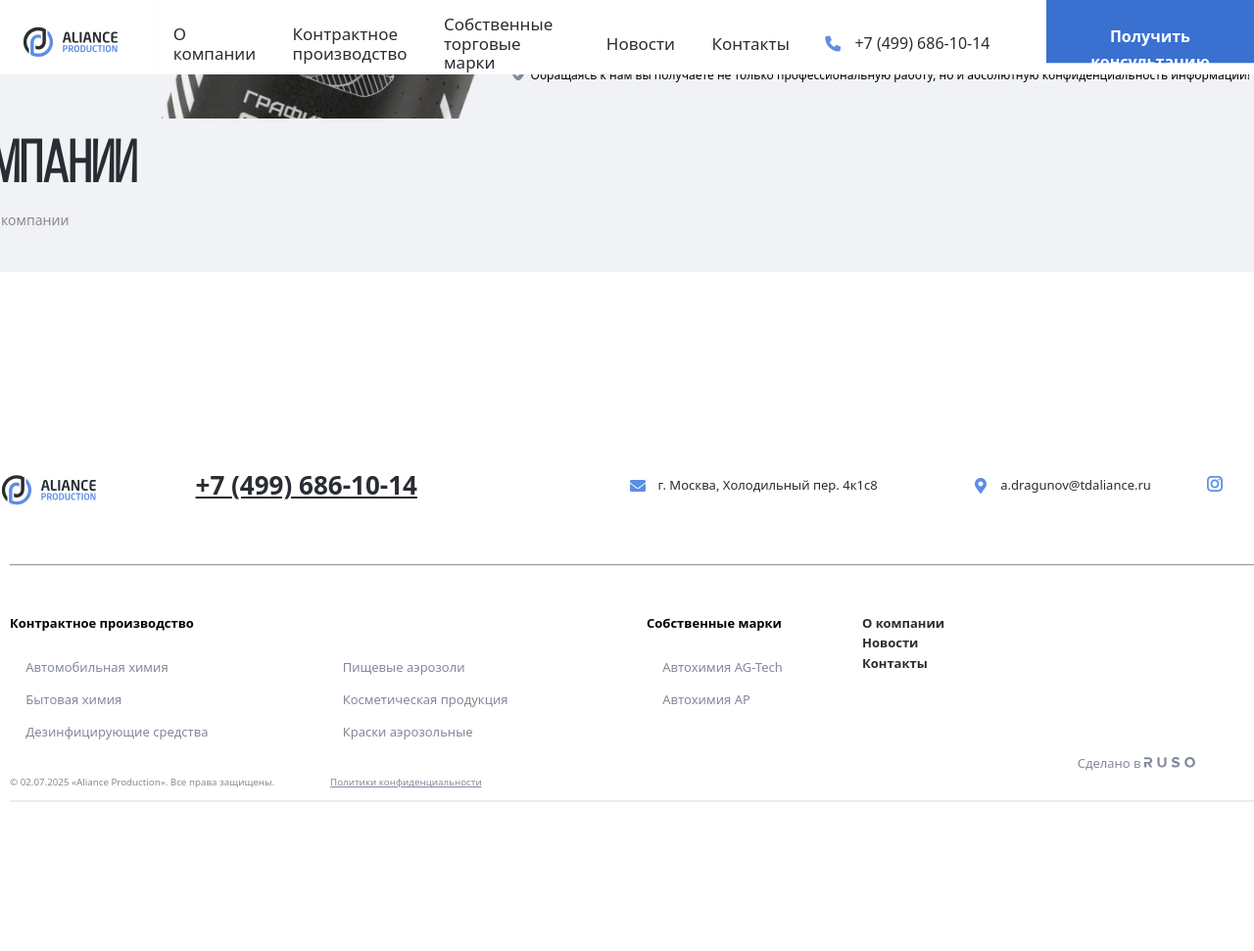
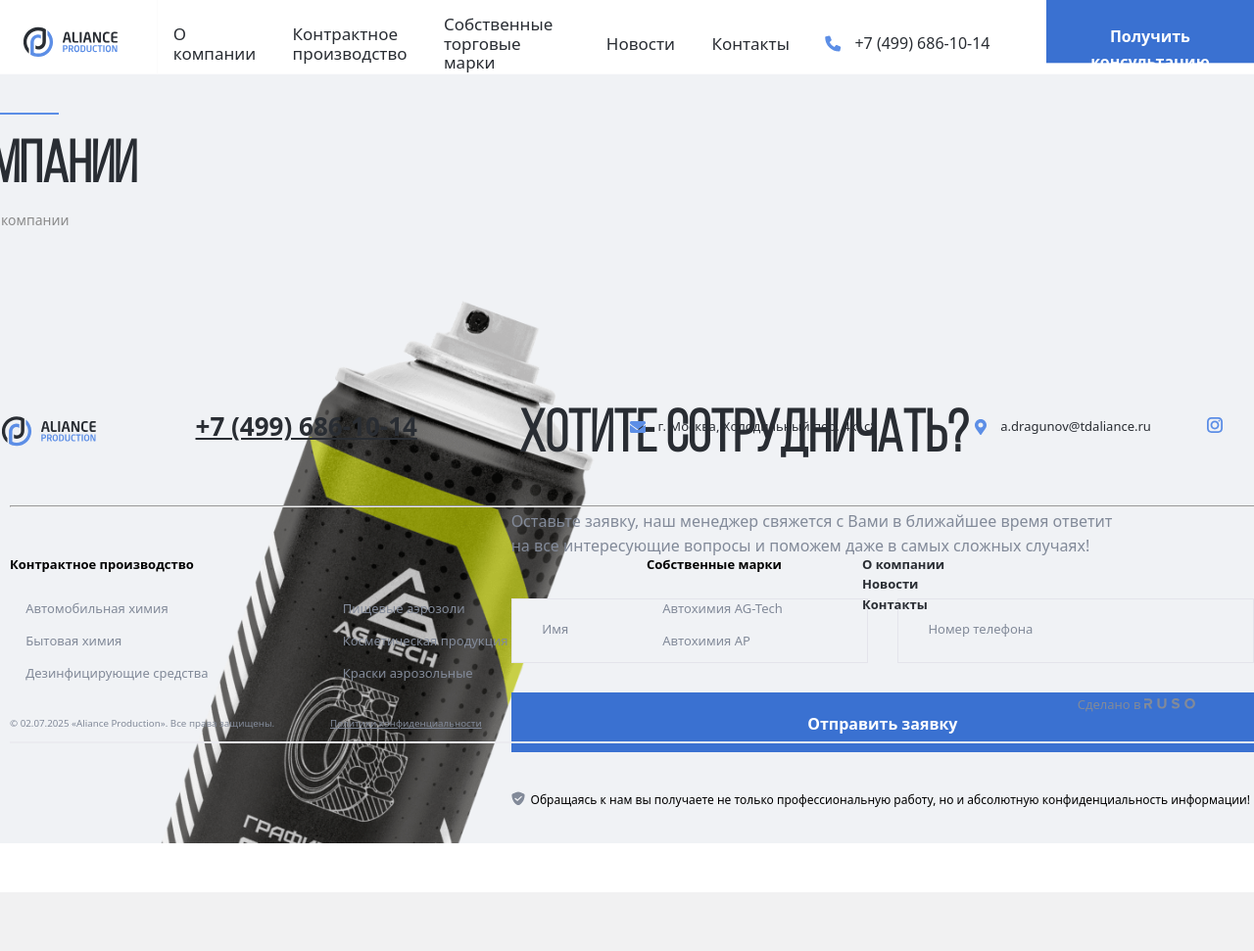
Before and after one commit to 0hz0-code/Aliance-project, a PHP site: page /about.php in a window 1280 px wide; the page is wider, and only the part inside the window is pictured. Shown: that part at 98% size. After the commit the page ends 911 px from the top of that part, so only its background shows below. Run offline with PHP 8.4, Linux system fonts and the light colour scheme; some web fonts are replaced.

Commit message:
Add files via upload

```diff
--- /dev/null
+++ b/contacts.php
@@ -0,0 +1,4 @@
+   <?php
+    $page_title = 'Контакты';
+    include_once('header-page.php');?>
+    <?php include_once('footer.php');?>
--- a/css/style.css
+++ b/css/style.css
@@ -72,10 +72,10 @@ body {
 
 .page-header {
     background-color: #F0F2F5;
-    padding: 60px 0;
+    padding: 30px 0;
     text-align: left;
     position: relative;
-    transform: translate(0px, 20px);
+    transform: translate(0px, 50px);
   }
 
 .page-header .seporator {
@@ -773,7 +773,7 @@ body {
     padding-top: 150px;
     margin-top: 100px;
     padding-bottom: 0px;
-    transform: translateY(-850px);
+    transform: translateY(-50px);
 }
 
 
@@ -1043,7 +1043,7 @@ body {
 }
 
 .footer {
-    transform: translate(0px, -800px);
+    transform: translate(0px, -90px);
 }
 
 .modal {
--- a/header-page.php
+++ b/header-page.php
@@ -98,8 +98,8 @@
             <li class="header-nav-item"><a href="./about.php" class="header-nav-link">О компании</a></li>
             <li class="header-nav-item"><a href="./contracts.php" class="header-nav-link">Контрактное производство</a></li>
             <li class="header-nav-item"><a href="./trademarks.php" class="header-nav-link">Собственные торговые марки</a></li>
-            <li class="header-nav-item"><a href="#" class="header-nav-link">Новости</a></li>
-            <li class="header-nav-item"><a href="#" class="header-nav-link">Контакты</a></li>
+            <li class="header-nav-item"><a href="./news.php" class="header-nav-link">Новости</a></li>
+            <li class="header-nav-item"><a href="./contacts.php" class="header-nav-link">Контакты</a></li>
         </ul>
         <div class="header-phone">
             <svg class="phone-icon" width="24" height="24">
--- a/index.php
+++ b/index.php
@@ -289,7 +289,7 @@
         </div>
     </section>
 
-    <?php $block_title = "собственные торговые марки" include_once('./template-parts/trademarks-block.php')?>
+    <?php include_once('./template-parts/trademarks-block.php')?>
     <section class="section founder">
         <img src="img/founder.svg" alt="founder" class="founder-photo">
         <div class="container">
--- /dev/null
+++ b/news.php
@@ -0,0 +1,4 @@
+   <?php
+    $page_title = 'Новости';
+    include_once('header-page.php');?>
+    <?php include_once('footer.php');?>
```
